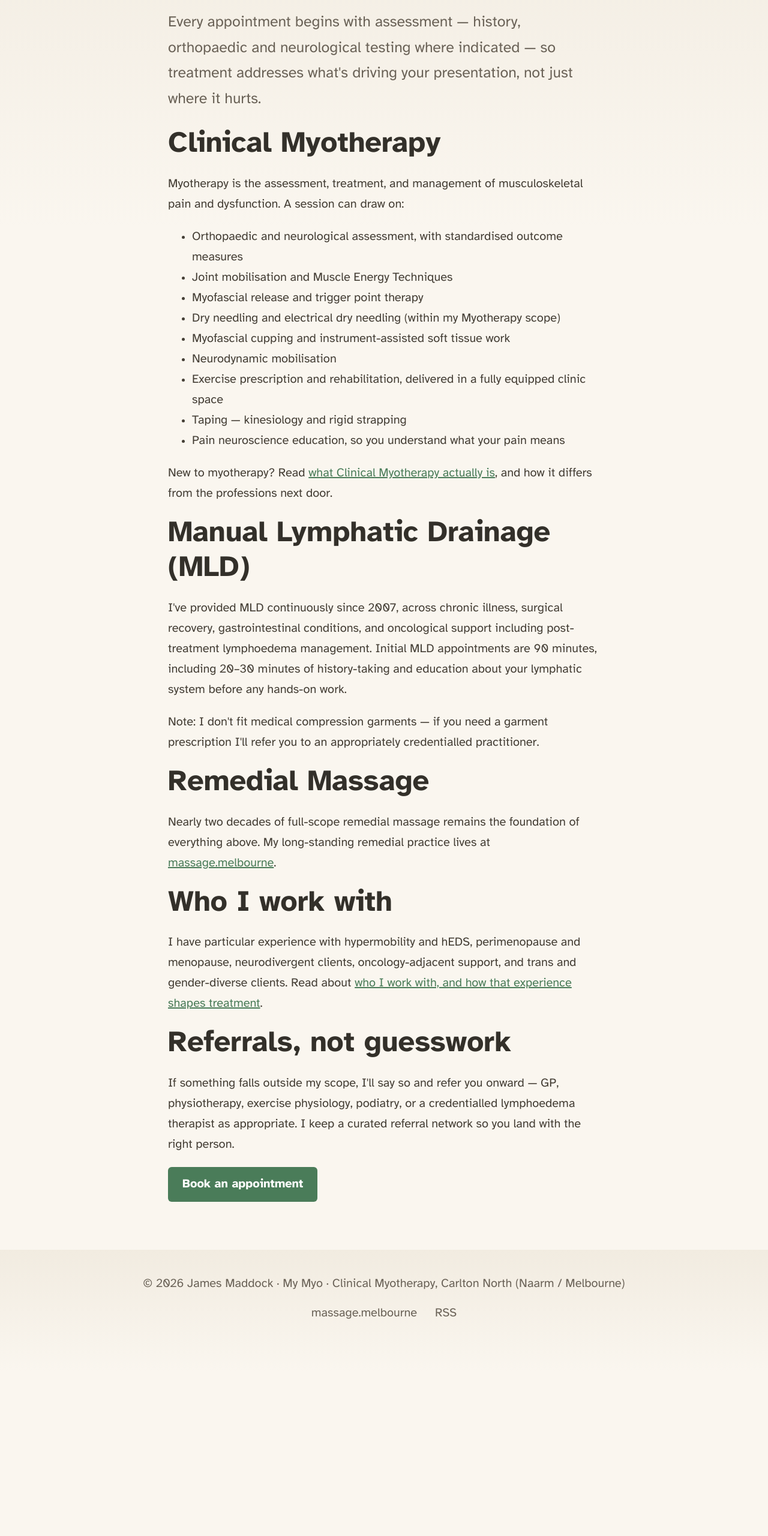
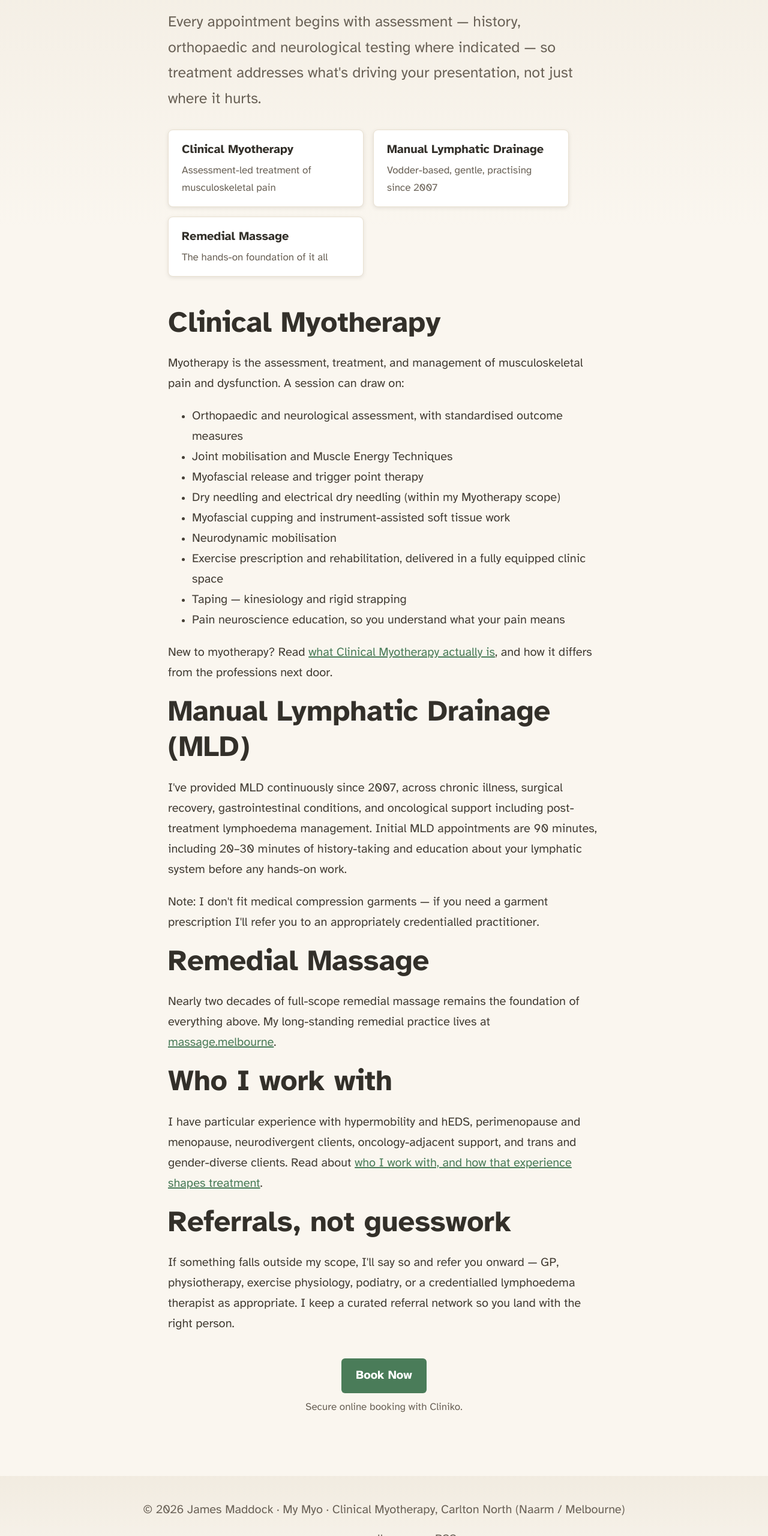
Before and after one commit to jmaddz/astro-blog-starter-template, an Astro site: page /services in a window 1280 px wide. Shown: the part 220-2780 px from the top of the page at 60% size. Before the commit the page ends 2506 px from the top, so only its background shows below. Built offline with nearby package versions, Linux system fonts and the light colour scheme; Astro itself is replaced by a stand-in of ours.

Commit message:
Services page index cards; centered 'Book Now' CTA with Cliniko caption on all pages

```diff
--- a/src/pages/contact.astro
+++ b/src/pages/contact.astro
@@ -25,8 +25,9 @@ import { BOOKING_URL } from '../consts';
 				"Myotherapy" when booking if it's a new myotherapy matter; initial manual
 				lymphatic drainage appointments are 90 minutes.
 			</p>
-            <p>
-                <a class="cta-button" href={BOOKING_URL} target="_blank">Book online</a>
+			<p class="cta-wrap">
+				<a class="cta-button" href={BOOKING_URL} target="_blank">Book Now</a>
+				<span class="cta-caption">Secure online booking with Cliniko.</span>
 			</p>
 
 			<h2>Other ways to reach me</h2>
--- a/src/pages/index.astro
+++ b/src/pages/index.astro
@@ -55,8 +55,9 @@ import { SITE_TITLE, SITE_DESCRIPTION, BOOKING_URL } from '../consts';
 				<a href="/what-is-myotherapy">find out what Clinical Myotherapy actually is</a>, or
 				<a href="/about">get to know me and my approach</a>.
 			</p>
-			<p>
-				<a class="cta-button" href={BOOKING_URL} target="_blank">Book an appointment</a>
+			<p class="cta-wrap">
+				<a class="cta-button" href={BOOKING_URL} target="_blank">Book Now</a>
+				<span class="cta-caption">Secure online booking with Cliniko.</span>
 			</p>
 		</main>
 		<Footer />
--- a/src/pages/services.astro
+++ b/src/pages/services.astro
@@ -23,7 +23,22 @@ import { BOOKING_URL } from '../consts';
 				presentation, not just where it hurts.
 			</p>
 
-			<h2>Clinical Myotherapy</h2>
+			<div class="card-row">
+				<a class="card" href="#clinical-myotherapy">
+					<strong>Clinical Myotherapy</strong>
+					<span>Assessment-led treatment of musculoskeletal pain</span>
+				</a>
+				<a class="card" href="#mld">
+					<strong>Manual Lymphatic Drainage</strong>
+					<span>Vodder-based, gentle, practising since 2007</span>
+				</a>
+				<a class="card" href="#remedial-massage">
+					<strong>Remedial Massage</strong>
+					<span>The hands-on foundation of it all</span>
+				</a>
+			</div>
+
+			<h2 id="clinical-myotherapy">Clinical Myotherapy</h2>
 			<p>
 				Myotherapy is the assessment, treatment, and management of musculoskeletal pain and
 				dysfunction. A session can draw on:
@@ -45,7 +60,7 @@ import { BOOKING_URL } from '../consts';
 				and how it differs from the professions next door.
 			</p>
 
-			<h2>Manual Lymphatic Drainage (MLD)</h2>
+			<h2 id="mld">Manual Lymphatic Drainage (MLD)</h2>
 			<p>
 				I've provided MLD continuously since 2007, across chronic illness, surgical
 				recovery, gastrointestinal conditions, and oncological support including
@@ -58,7 +73,7 @@ import { BOOKING_URL } from '../consts';
 				prescription I'll refer you to an appropriately credentialled practitioner.
 			</p>
 
-			<h2>Remedial Massage</h2>
+			<h2 id="remedial-massage">Remedial Massage</h2>
 			<p>
 				Nearly two decades of full-scope remedial massage remains the foundation of
 				everything above. My long-standing remedial practice lives at
@@ -82,8 +97,9 @@ import { BOOKING_URL } from '../consts';
 				the right person.
 			</p>
 
-			<p>
-				<a class="cta-button" href={BOOKING_URL} target="_blank">Book an appointment</a>
+			<p class="cta-wrap">
+				<a class="cta-button" href={BOOKING_URL} target="_blank">Book Now</a>
+				<span class="cta-caption">Secure online booking with Cliniko.</span>
 			</p>
 		</main>
 		<Footer />
--- a/src/pages/who-i-work-with.astro
+++ b/src/pages/who-i-work-with.astro
@@ -158,8 +158,9 @@ import { BOOKING_URL } from '../consts';
 				get to just be a person with a sore shoulder.
 			</p>
 
-			<p>
-				<a class="cta-button" href={BOOKING_URL} target="_blank">Book an appointment</a>
+			<p class="cta-wrap">
+				<a class="cta-button" href={BOOKING_URL} target="_blank">Book Now</a>
+				<span class="cta-caption">Secure online booking with Cliniko.</span>
 			</p>
 			<p>
 				See <a href="/services">the full toolkit</a> or read
--- a/src/styles/global.css
+++ b/src/styles/global.css
@@ -198,7 +198,19 @@ hr {
   color: #1f2418;
 }
 
-/* Population cards (Who I work with) */
+/* CTA wrapper (centered button + caption) */
+.cta-wrap {
+  text-align: center;
+  margin: 2em 0;
+}
+.cta-caption {
+  display: block;
+  margin-top: 0.5em;
+  font-size: 0.85em;
+  color: rgb(var(--gray));
+}
+
+/* Population cards (Who I work with; service index on Services) */
 .card-row {
   display: flex;
   flex-wrap: wrap;
```
Also changed, not shown: src/pages/what-is-myotherapy.astro (+4 -3 lines). Lines whose indentation alone changed are shown as unchanged.
